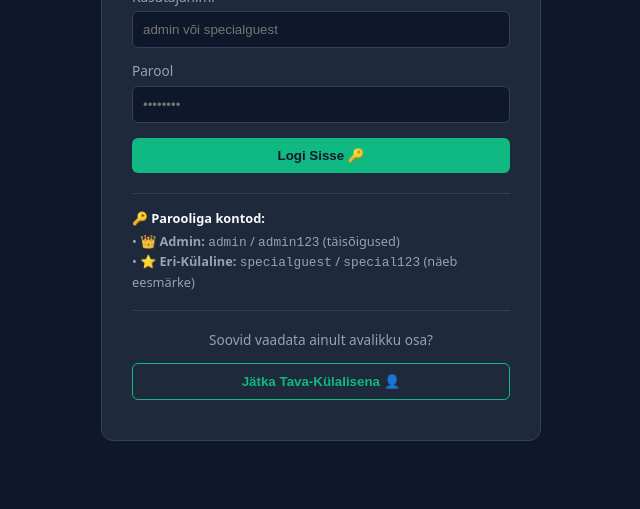
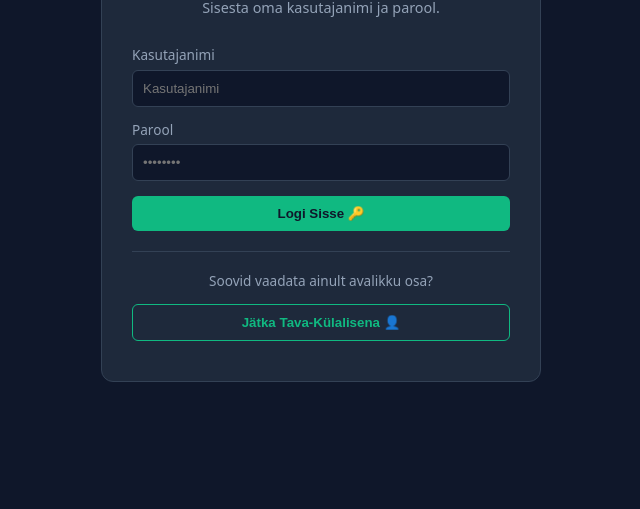
Before and after one commit to Merzu/blogi, a plain HTML site: page login.html in a window 1280 px wide. Shown: the part 291-800 px from the top of the page, without its empty margins (319-959 px from the left). Drawn offline with Linux system fonts and the light colour scheme.

Commit message:
Update login.html

```diff
--- a/login.html
+++ b/login.html
@@ -11,13 +11,13 @@
     <div class="card" style="max-width: 440px; width: 100%; text-align: center; padding: 40px 30px;">
         <img src="rahamagi_logo_official.png" alt="Logo" style="height: 70px; margin-bottom: 15px; border-radius: 12px;">
         <h2 style="margin-bottom: 8px;">Sisselogimine</h2>
-        <p style="color: var(--text-muted); font-size: 0.9rem; margin-bottom: 25px;">Logi sisse parooliga või jätka tavakülalisena.</p>
+        <p style="color: var(--text-muted); font-size: 0.9rem; margin-bottom: 25px;">Sisesta oma kasutajanimi ja parool.</p>
 
         <!-- PAROOLIGA SISSELOGIMISE VORM -->
         <form id="login-form" style="text-align: left; margin-bottom: 20px;">
             <div style="margin-bottom: 12px;">
                 <label style="display:block; font-size: 0.85rem; color: var(--text-muted); margin-bottom: 4px;">Kasutajanimi</label>
-                <input type="text" id="username" required placeholder="admin või specialguest" style="width:100%; padding:10px; background:#0f172a; border:1px solid var(--border-color); color:white; border-radius:6px;">
+                <input type="text" id="username" required placeholder="Kasutajanimi" style="width:100%; padding:10px; background:#0f172a; border:1px solid var(--border-color); color:white; border-radius:6px;">
             </div>
             <div style="margin-bottom: 15px;">
                 <label style="display:block; font-size: 0.85rem; color: var(--text-muted); margin-bottom: 4px;">Parool</label>
@@ -26,12 +26,6 @@
             <p id="error-msg" style="color: #ef4444; font-size: 0.85rem; display: none; margin-bottom: 10px;">Vale kasutajanimi või parool!</p>
             <button type="submit" class="btn" style="width: 100%;">Logi Sisse 🔑</button>
         </form>
-
-        <div style="border-top: 1px solid var(--border-color); padding-top: 15px; text-align: left; font-size: 0.8rem; color: var(--text-muted); line-height: 1.5;">
-            <p style="margin-bottom: 4px; color: var(--text-main); font-weight: bold;">🔑 Parooliga kontod:</p>
-            <p>• 👑 <strong>Admin:</strong> <code>admin</code> / <code>admin123</code> (täisõigused)</p>
-            <p>• ⭐ <strong>Eri-Külaline:</strong> <code>specialguest</code> / <code>special123</code> (näeb eesmärke)</p>
-        </div>
 
         <div style="border-top: 1px solid var(--border-color); padding-top: 18px; margin-top: 18px;">
             <p style="color: var(--text-muted); font-size: 0.85rem; margin-bottom: 12px;">Soovid vaadata ainult avalikku osa?</p>
```
